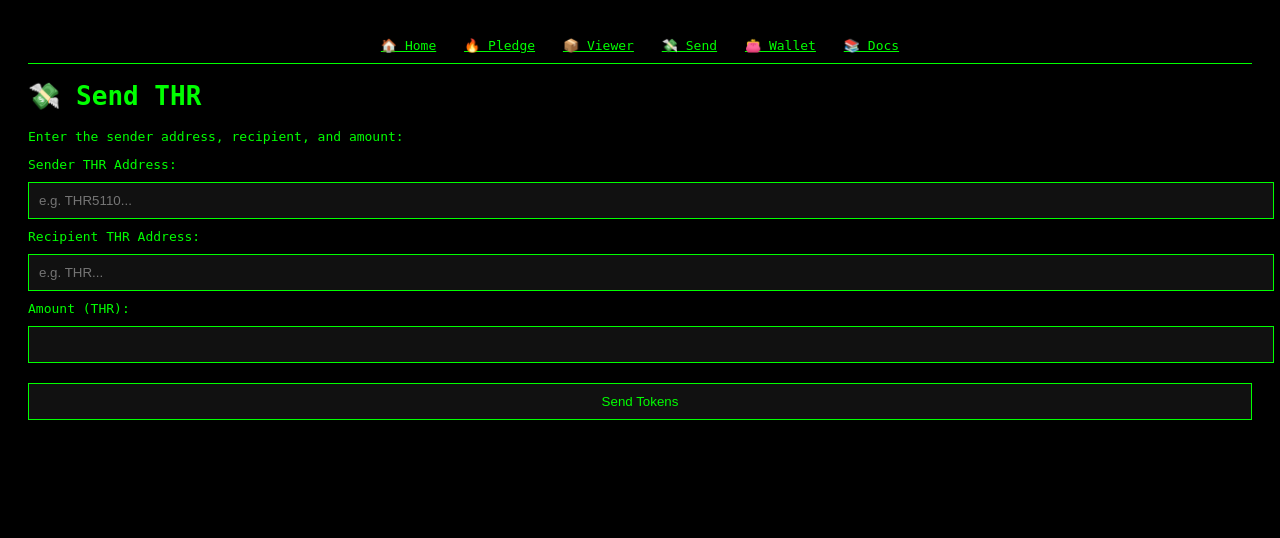
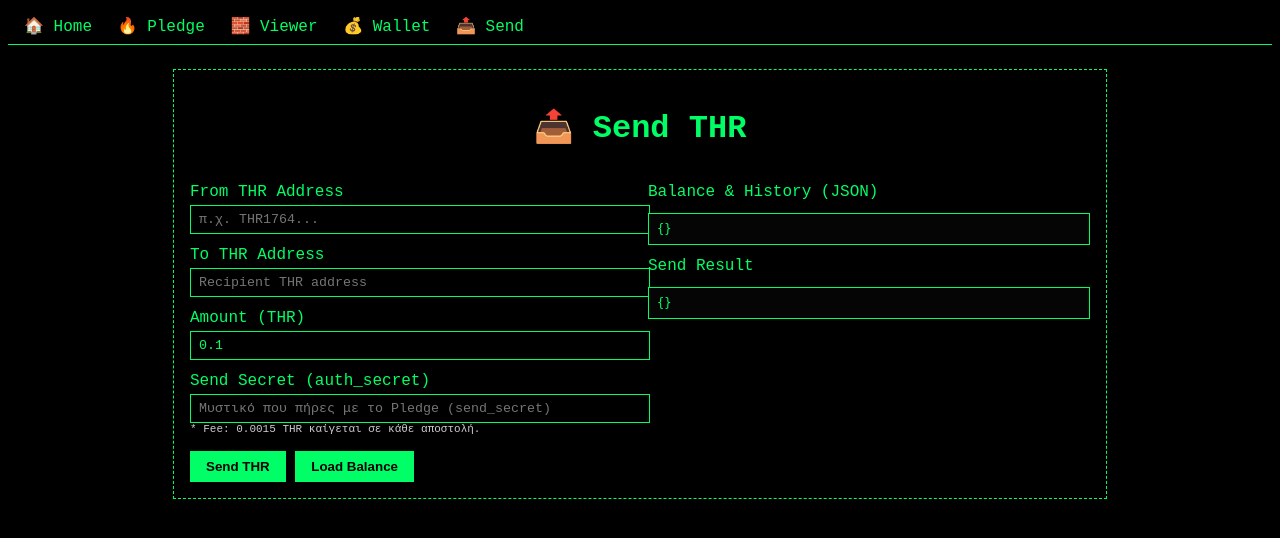
Before and after one commit to Tsipchain/thronos-V2, a Flask app: template thronosChain-main/templates/send_thr_form.html in a window 1280 px wide. Shown: the top 538 px of the page. Run offline with Flask 2, Linux system fonts and the light colour scheme; the template is opened without the code that fills it, so the values that code supplies are empty.

Commit message:
Update send_thr_form.html

```diff
--- a/thronosChain-main/templates/send_thr_form.html
+++ b/thronosChain-main/templates/send_thr_form.html
@@ -1,81 +1,180 @@
-
 <!DOCTYPE html>
-<html>
+<html lang="en">
 <head>
-  <title>💸 Send THR Tokens</title>
+  <meta charset="UTF-8">
+  <title>🔥 Thronos – Send THR</title>
+  <meta name="viewport" content="width=device-width, initial-scale=1.0">
   <style>
     body {
       background: #000;
-      color: #0f0;
-      font-family: monospace;
-      padding: 20px;
+      color: #00ff66;
+      font-family: "Courier New", monospace;
     }
-    input, button {
-      background: #111;
-      color: #0f0;
-      border: 1px solid #0f0;
-      padding: 10px;
-      margin: 10px 0;
+    a { color: #00ff66; text-decoration: none; }
+    a:hover { text-decoration: underline; }
+    .nav {
+      border-bottom: 1px solid #00ff66;
+      padding: 8px 16px;
+      margin-bottom: 24px;
+    }
+    .nav a {
+      margin-right: 16px;
+    }
+    .container {
+      max-width: 900px;
+      margin: 0 auto;
+      padding: 16px;
+      border: 1px dashed #00ff66;
+    }
+    h1 {
+      text-align: center;
+      margin-bottom: 24px;
+    }
+    label {
+      display: block;
+      margin-top: 12px;
+      margin-bottom: 4px;
+    }
+    input {
       width: 100%;
+      padding: 6px 8px;
+      background: #000;
+      border: 1px solid #00ff66;
+      color: #00ff66;
+      font-family: inherit;
+    }
+    button {
+      margin-top: 16px;
+      padding: 8px 16px;
+      background: #00ff66;
+      color: #000;
+      border: none;
+      cursor: pointer;
+      font-weight: bold;
+    }
+    button:hover {
+      background: #00cc55;
+    }
+    .row {
+      display: flex;
+      gap: 16px;
+      flex-wrap: wrap;
+    }
+    .col {
+      flex: 1 1 260px;
+    }
+    pre {
+      background: #050505;
+      border: 1px solid #00ff66;
+      padding: 8px;
+      max-height: 260px;
+      overflow: auto;
+      font-size: 12px;
+    }
+    .small-note {
+      font-size: 11px;
+      color: #cccccc;
     }
   </style>
 </head>
 <body>
 
-<div style="background:#000;padding:10px;border-bottom:1px solid #0f0;text-align:center;">
-  <a href="/" style="color:#0f0;margin:10px;">🏠 Home</a>
-  <a href="/pledge" style="color:#0f0;margin:10px;">🔥 Pledge</a>
-  <a href="/viewer" style="color:#0f0;margin:10px;">📦 Viewer</a>
-  <a href="/send" style="color:#0f0;margin:10px;">💸 Send</a>
-  <a href="/wallet" style="color:#0f0;margin:10px;">👛 Wallet</a>
-  <a href="/docs" style="color:#0f0;margin:10px;">📚 Docs</a>
+<div class="nav">
+  <a href="{{ url_for('home') }}">🏠 Home</a>
+  <a href="{{ url_for('pledge_form') }}">🔥 Pledge</a>
+  <a href="{{ url_for('viewer') }}">🧱 Viewer</a>
+  <a href="{{ url_for('wallet_page') }}">💰 Wallet</a>
+  <a href="{{ url_for('send_page') }}">📤 Send</a>
 </div>
 
+<div class="container">
+  <h1>📤 Send THR</h1>
 
-<h1>💸 Send THR</h1>
-<p>Enter the sender address, recipient, and amount:</p>
+  <div class="row">
+    <div class="col">
+      <label for="from_thr">From THR Address</label>
+      <input id="from_thr" placeholder="π.χ. THR1764..." />
 
-<form id="sendForm">
-  <label>Sender THR Address:</label>
-  <input type="text" id="from" placeholder="e.g. THR5110..." required>
+      <label for="to_thr">To THR Address</label>
+      <input id="to_thr" placeholder="Recipient THR address" />
 
-  <label>Recipient THR Address:</label>
-  <input type="text" id="to" placeholder="e.g. THR..." required>
+      <label for="amount">Amount (THR)</label>
+      <input id="amount" type="number" step="0.000001" min="0" value="0.1" />
 
-  <label>Amount (THR):</label>
-  <input type="number" id="amount" step="0.0001" required>
+      <label for="auth_secret">
+        Send Secret (auth_secret)
+      </label>
+      <input id="auth_secret"
+             placeholder="Μυστικό που πήρες με το Pledge (send_secret)" />
 
-  <button type="submit">Send Tokens</button>
-</form>
+      <div class="small-note">
+        * Fee: {{ "%.4f"|format(0.0015) }} THR καίγεται σε κάθε αποστολή.
+      </div>
 
-<pre id="response"></pre>
+      <button onclick="doSend()">Send THR</button>
+      <button onclick="loadBalance()">Load Balance</button>
+    </div>
+
+    <div class="col">
+      <label>Balance & History (JSON)</label>
+      <pre id="walletBox">{}</pre>
+
+      <label>Send Result</label>
+      <pre id="sendResult">{}</pre>
+    </div>
+  </div>
+</div>
 
 <script>
-document.getElementById("sendForm").addEventListener("submit", async function(e) {
-  e.preventDefault();
-  const from = document.getElementById("from").value.trim();
-  const to = document.getElementById("to").value.trim();
-  const amount = parseFloat(document.getElementById("amount").value);
+async function loadBalance() {
+  const thr = document.getElementById('from_thr').value.trim();
+  if (!thr) {
+    alert('Βάλε THR address πρώτα');
+    return;
+  }
+  try {
+    const res = await fetch(`/wallet_data/${encodeURIComponent(thr)}`);
+    const data = await res.json();
+    document.getElementById('walletBox').textContent =
+      JSON.stringify(data, null, 2);
+  } catch (e) {
+    document.getElementById('walletBox').textContent =
+      'Error loading wallet: ' + e;
+  }
+}
+
+async function doSend() {
+  const from_thr    = document.getElementById('from_thr').value.trim();
+  const to_thr      = document.getElementById('to_thr').value.trim();
+  const amount      = document.getElementById('amount').value;
+  const auth_secret = document.getElementById('auth_secret').value.trim();
+
+  if (!from_thr || !to_thr) {
+    alert('Συμπλήρωσε FROM και TO THR address');
+    return;
+  }
+  if (!auth_secret) {
+    alert('Χρειάζεται το send_secret που πήρες με το Pledge');
+    return;
+  }
 
   try {
-    const res = await fetch("/send_token", {
-      method: "POST",
-      headers: {
-        "Content-Type": "application/json"
-      },
-      body: JSON.stringify({ from, to, amount })
+    const res = await fetch('/send_thr', {
+      method: 'POST',
+      headers: {'Content-Type': 'application/json'},
+      body: JSON.stringify({ from_thr, to_thr, amount, auth_secret })
     });
+    const data = await res.json();
+    document.getElementById('sendResult').textContent =
+      JSON.stringify(data, null, 2);
 
-    const data = await res.json();
-    if (res.ok) {
-      document.getElementById("response").textContent = `✅ Transaction sent:\n${JSON.stringify(data, null, 2)}`;
-    } else {
-      document.getElementById("response").textContent = `❌ Error: ${data.error || "Unknown error"}`;
-    }
-  } catch (err) {
-    document.getElementById("response").textContent = `❌ Request failed: ${err}`;
+    // Refresh balance μετά το send
+    loadBalance();
+  } catch (e) {
+    document.getElementById('sendResult').textContent =
+      'Error sending: ' + e;
   }
-});
+}
 </script>
 
 </body>
```
